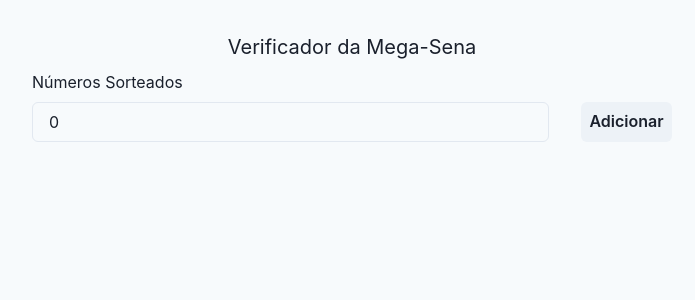
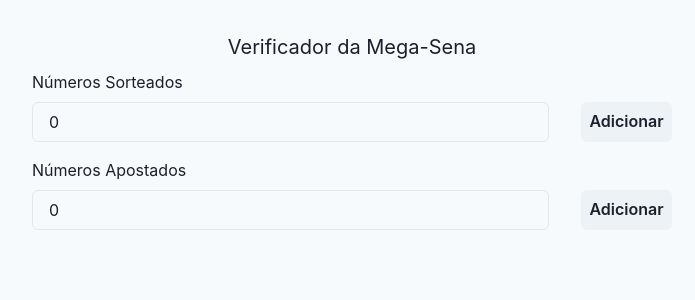
Before and after one commit to fischerafael/verificador-mega-sena, a Next.js app: page / in a window 1280 px wide. Shown: the top 300 px of the page, without its empty margins (288-983 px from the left). Built offline with nearby package versions, Linux system fonts and the light colour scheme.

Commit message:
removing items

```diff
--- a/src/pages/HomePage.tsx
+++ b/src/pages/HomePage.tsx
@@ -5,21 +5,34 @@
   const [result, setResult] = useState<number[]>([]);
   const [resultNumber, setResultNumber] = useState<number>(0);
 
-  const onAdd = () => {
-    if (!resultNumber) return;
-    if (result.includes(resultNumber)) return;
-    if (resultNumber <= 0) return;
-    if (resultNumber > 60) return;
-    setResult([...result, resultNumber]);
-    setResultNumber(0);
+  const onAdd = (
+    array: number[],
+    number: number,
+    setArray: (e: any) => void,
+    setNumber: (e: any) => void
+  ) => {
+    if (!number) return;
+    if (array.includes(number)) return;
+    if (number <= 0) return;
+    if (number > 60) return;
+    if (array.length >= 6) return;
+    setArray([...array, number]);
+    setNumber(0);
   };
 
-  const onRemove = (number: number) => {
-    const filteredResult = result.filter((num) => num !== number);
-    setResult(filteredResult);
+  const onRemove = (
+    number: number,
+    array: number[],
+    setArray: (e: any) => void
+  ) => {
+    const filteredResult = array.filter((num) => num !== number);
+    setArray(filteredResult);
   };
 
-  console.log(resultNumber, result);
+  const [game, setGame] = useState<number[]>([]);
+  const [gameNumber, setGameNumber] = useState<number>(0);
+
+  console.log(game);
 
   return (
     <Flex w="full" bg="gray.50" minH="100vh" justify="center" py="8">
@@ -35,7 +48,13 @@
               value={resultNumber}
               onChange={(e) => setResultNumber(+e.target.value)}
             />
-            <Button onClick={onAdd}>Adicionar</Button>
+            <Button
+              onClick={() =>
+                onAdd(result, resultNumber, setResult, setResultNumber)
+              }
+            >
+              Adicionar
+            </Button>
           </HStack>
         </VStack>
 
@@ -44,7 +63,34 @@
             <BallComponent
               key={number}
               number={number}
-              onClick={() => onRemove(number)}
+              onClick={() => onRemove(number, result, setResult)}
+            />
+          ))}
+        </HStack>
+
+        <VStack w="full" align="flex-start">
+          <Text>Números Apostados</Text>
+
+          <HStack spacing="8" w="full" justify="space-between">
+            <Input
+              type="number"
+              value={gameNumber}
+              onChange={(e) => setGameNumber(+e.target.value)}
+            />
+            <Button
+              onClick={() => onAdd(game, gameNumber, setGame, setGameNumber)}
+            >
+              Adicionar
+            </Button>
+          </HStack>
+        </VStack>
+
+        <HStack spacing="4">
+          {game?.map((num) => (
+            <BallComponent
+              key={num}
+              number={num}
+              onClick={() => onRemove(num, game, setGame)}
             />
           ))}
         </HStack>
```
